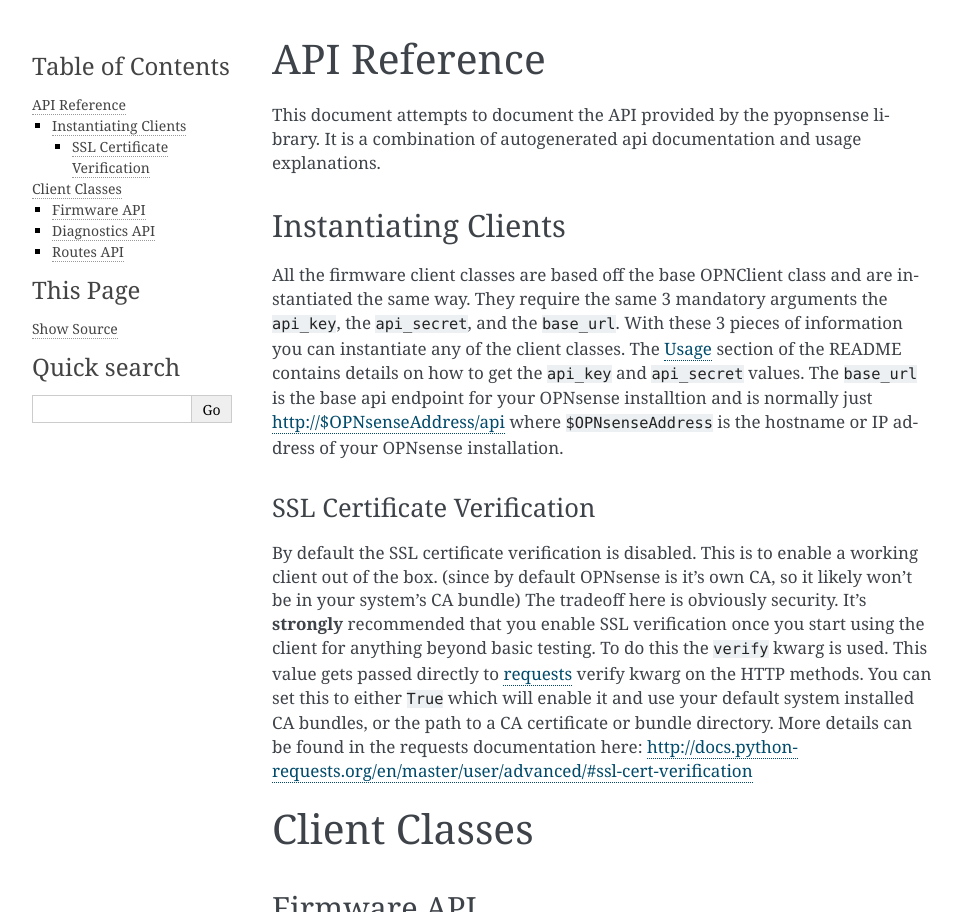
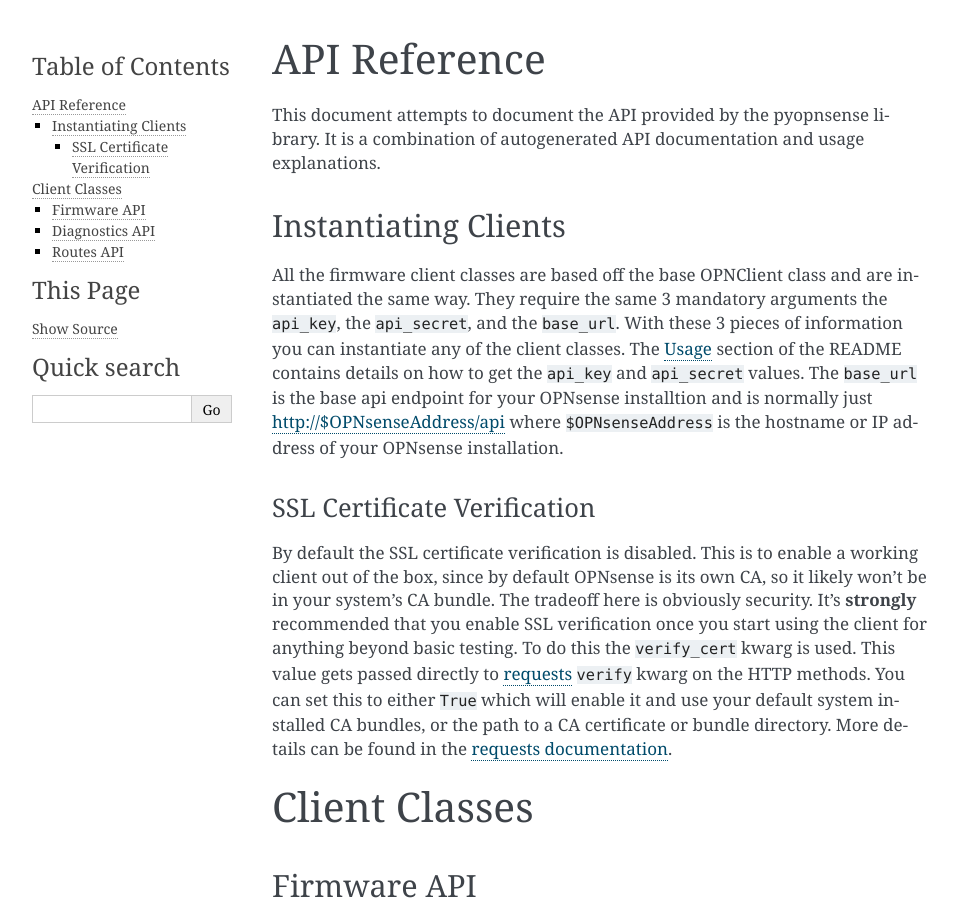
Before and after one commit to mtreinish/pyopnsense, a Sphinx documentation site: the page built from doc/source/api.rst, in a window 1280 px wide, cut to the strip 0-912 px from the top of the page. Shown: the whole strip, without its empty margins (148-1109 px from the left). Built offline with Sphinx 7.4.7, drawn with Linux system fonts in a browser that asks for light colours.

Commit message:
Correct front page example and clean up SSL text.
The fourth argument to NetworkInsightClient() is verify_cert, not timeout. In the example, pass timeout as a kwarg instead of positional.

```diff
--- a/README.rst
+++ b/README.rst
@@ -48,7 +48,7 @@
     timeout = 5
 
     netinsight_client = diagnostics.NetworkInsightClient(
-        api_key, api_secret, opnsense_url, timeout)
+        api_key, api_secret, opnsense_url, timeout=timeout)
 
     print(netinsight_client.get_interfaces())
 
--- a/doc/source/api.rst
+++ b/doc/source/api.rst
@@ -2,7 +2,7 @@
 =============
 
 This document attempts to document the API provided by the pyopnsense library.
-It is a combination of autogenerated api documentation and usage explanations.
+It is a combination of autogenerated API documentation and usage explanations.
 
 Instantiating Clients
 ---------------------
@@ -21,18 +21,18 @@
 ''''''''''''''''''''''''''''
 
 By default the SSL certificate verification is disabled. This is to enable a
-working client out of the box. (since by default OPNsense is it's own CA, so
-it likely won't be in your system's CA bundle) The tradeoff here is obviously
+working client out of the box, since by default OPNsense is its own CA, so
+it likely won't be in your system's CA bundle. The tradeoff here is obviously
 security. It's **strongly** recommended that you enable SSL verification once
 you start using the client for anything beyond basic testing. To do this the
-``verify`` kwarg is used. This value gets passed directly to `requests`_ verify
-kwarg on the HTTP methods. You can set this to either ``True`` which will
-enable it and use your default system installed CA bundles, or the path to a CA
-certificate or bundle directory. More details can be found in the requests
-documentation here:
-http://docs.python-requests.org/en/master/user/advanced/#ssl-cert-verification
+``verify_cert`` kwarg is used. This value gets passed directly to `requests`_
+``verify`` kwarg on the HTTP methods. You can set this to either ``True`` which
+will enable it and use your default system installed CA bundles, or the path to
+a CA certificate or bundle directory. More details can be found in the `requests
+documentation`_.
 
 .. _requests: http://docs.python-requests.org/en/master/
+.. _requests documentation: http://docs.python-requests.org/en/master/user/advanced/#ssl-cert-verification
 
 Client Classes
 ==============
```
